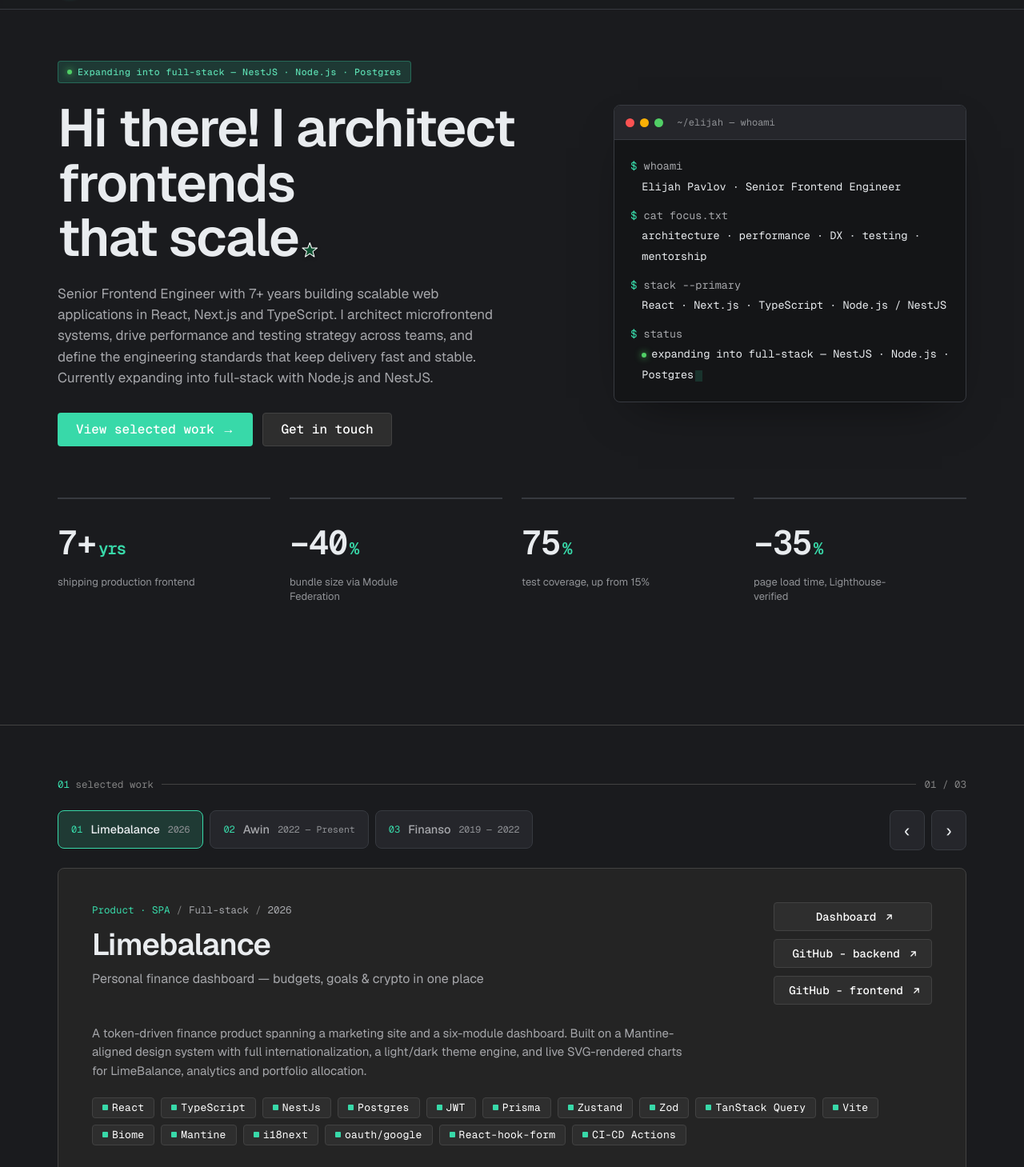
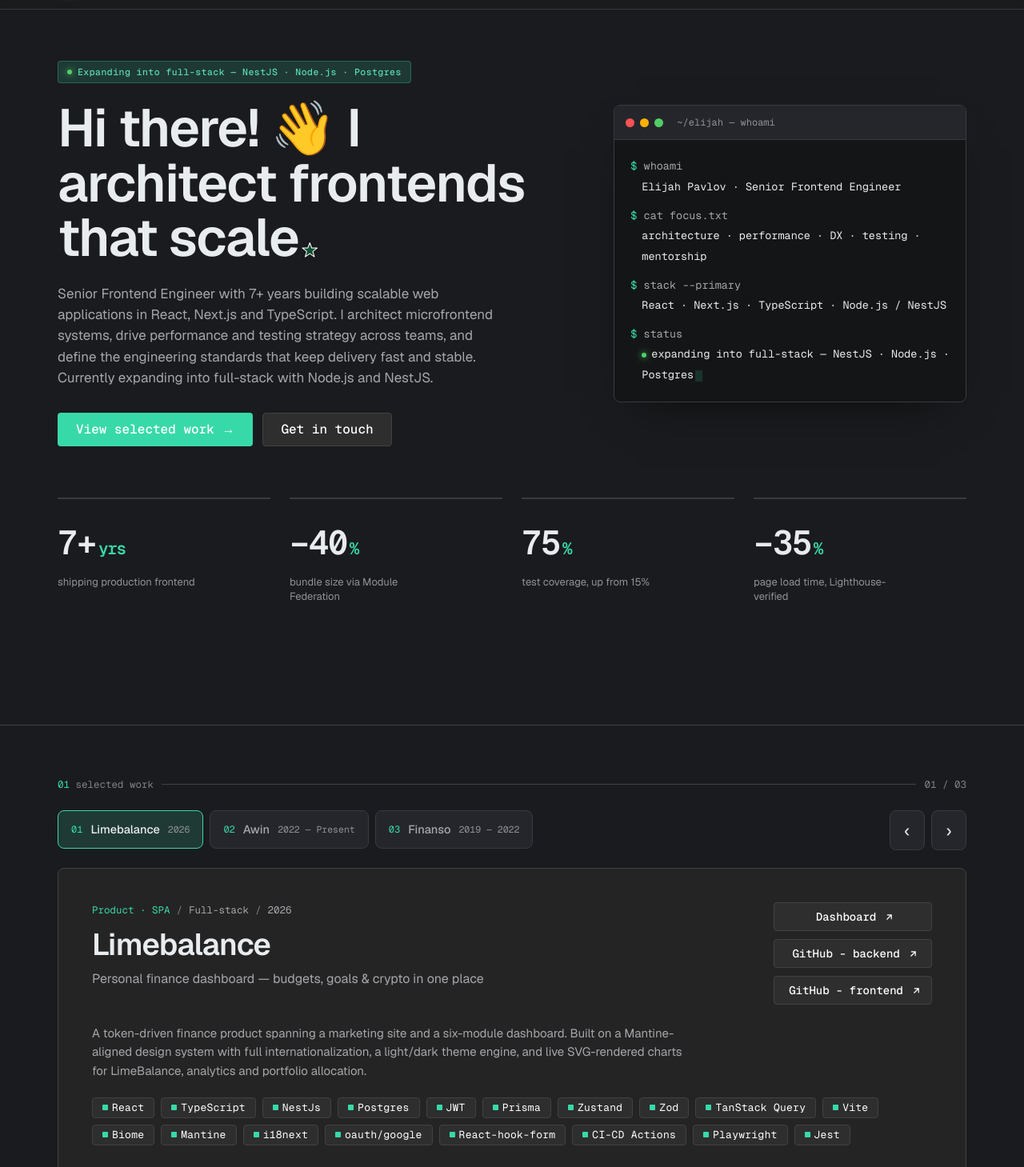
Before and after one commit to Alexi-creator/portfolio, a Next.js app: page / in a window 1280 px wide. Shown: the part 51-1510 px from the top of the page at 80% size. Built offline with nearby package versions, Linux system fonts and the light colour scheme.

Commit message:
add emoji

```diff
--- a/src/components/Hero/index.tsx
+++ b/src/components/Hero/index.tsx
@@ -17,7 +17,7 @@ export function Hero() {
                 <span className="dot" /> {PROFILE.location}
               </span>
               <Title order={1} mt={22}>
-                Hi there! I architect frontends
+                Hi there! 👋 I architect frontends
                 <br />
                 that scale
                 <StarNZ />
--- a/src/data/portfolio.ts
+++ b/src/data/portfolio.ts
@@ -108,6 +108,8 @@ export const PROJECTS: Project[] = [
       "oauth/google",
       "React-hook-form",
       "CI-CD Actions",
+      "Playwright",
+      "Jest",
     ],
     highlights: [
       {
@@ -119,8 +121,14 @@ export const PROJECTS: Project[] = [
         metric: "Any language",
         label: "i18next architecture localizes the whole app to any locale — instant in-app switch",
       },
-      { metric: "Light / Dark", label: "theming driven entirely by a Mantine token scale" },
-      { metric: "100%", label: "responsive, mobile-first layouts down to 360px" },
+      {
+        metric: "Light / Dark",
+        label: "theming driven entirely by a Mantine token scale",
+      },
+      {
+        metric: "100%",
+        label: "responsive, mobile-first layouts down to 360px",
+      },
     ],
     images: [
       {
@@ -190,7 +198,10 @@ export const PROJECTS: Project[] = [
         metric: "4+",
         label: "projects reuse the modular React core; new-project setup 30% faster",
       },
-      { metric: "−25%", label: "deployment time via Docker CI/CD pipelines & coding standards" },
+      {
+        metric: "−25%",
+        label: "deployment time via Docker CI/CD pipelines & coding standards",
+      },
     ],
     note: "Employer product — gallery shows placeholders. Drop real screenshots into public/images/awin-*.png to replace.",
     images: [
```
